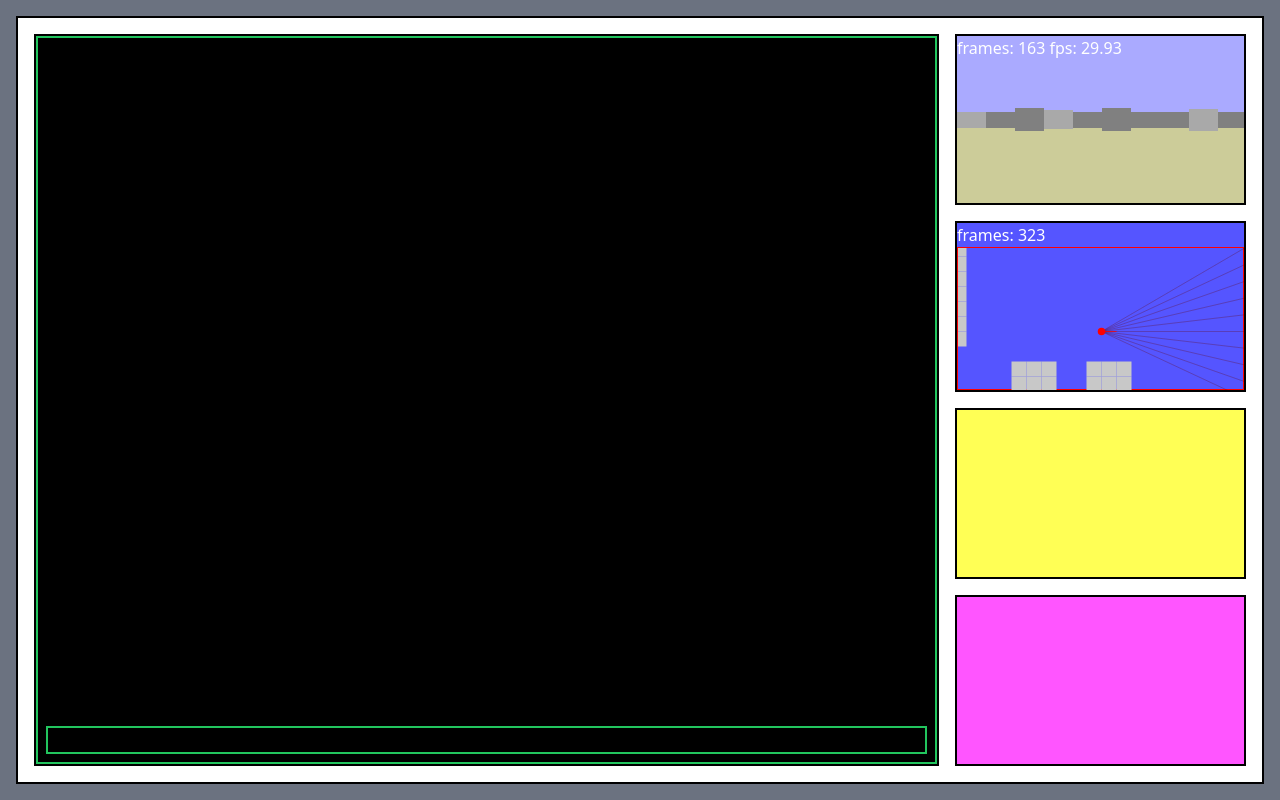
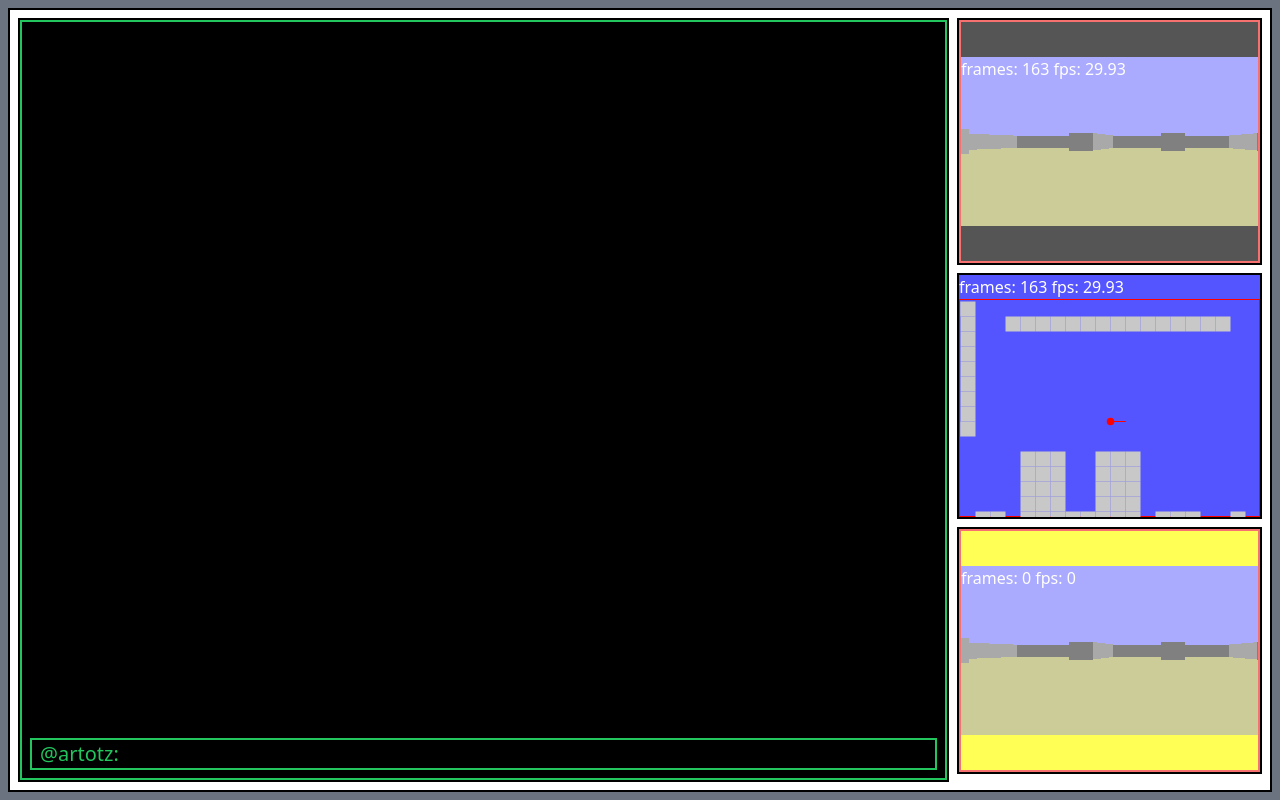
Before and after one commit to Artotz/react-canvas, a React (Vite) app: page / in a window 1280 px wide. Built offline with nearby package versions, Linux system fonts and the light colour scheme.

Commit message:
Forgot to push this earlier

```diff
--- a/src/App.tsx
+++ b/src/App.tsx
@@ -8,7 +8,7 @@ import "./styles.css";
 export default function App() {
   return (
     <div
-      className="flex full-size bg-gray-500 p-4 full-center"
+      className="flex full-size bg-gray-500 p-2 full-center"
       onContextMenu={(e) => {
         e.preventDefault();
         e.stopPropagation();
--- a/src/components/CLIModule/CLIModule.tsx
+++ b/src/components/CLIModule/CLIModule.tsx
@@ -2,6 +2,7 @@ import { useEffect, useState } from "react";
 import { LoremIpsum } from "./LoremIpsum";
 
 type CommandType = {
+  title: string;
   text: string;
   currentText: string;
   textRollingIndex: number;
@@ -19,7 +20,12 @@ export default function CLIModule() {
     input = document.getElementById("input")! as HTMLInputElement;
 
     setCommandHistory([
-      { text: input.value, currentText: "", textRollingIndex: -1 },
+      {
+        title: "@artotz: " + input.value,
+        text: "Command not found.",
+        currentText: "",
+        textRollingIndex: -1,
+      },
       ...commandHistory,
     ]);
 
@@ -50,12 +56,16 @@ export default function CLIModule() {
 
   return (
     /* ----- TERMINAL WRAPPER ----- */
-    <div className="flex flex-col-reverse w-full h-full bg-black border-green-500 border-solid border-2 p-2 gap-2 overflow-y-scroll no-scrollbar">
+    <div className="flex flex-col-reverse w-full h-full text-xl bg-black border-green-500 border-solid border-2 p-2 gap-2 overflow-y-scroll no-scrollbar">
       {/* ----- INPUT ----- */}
-      <form className="flex m-0" onSubmit={onSubmitForm}>
+      <form
+        className="flex m-0 px-2 border-green-500 border-solid border-2 text-green-500"
+        onSubmit={onSubmitForm}
+      >
+        @artotz:
         <input
           id="input"
-          className="flex flex-row w-full h-content px-2 focus:outline-none bg-black text-green-500 border-green-500 border-solid border-2"
+          className="flex flex-row w-full ml-2 h-content  focus:outline-none bg-black"
         ></input>
         {/* <button onClick={addCommand} className="flex bg-white px-2">
           send
@@ -67,9 +77,12 @@ export default function CLIModule() {
         return (
           <div
             key={i == 0 ? reloadAux : i}
-            className="flex flex-row w-full h-content px-2 text-left text-wrap break-all text-green-500 border-green-500 border-solid border-2"
+            className="flex flex-col w-full h-content px-2 text-left text-wrap break-all text-green-500 border-green-500 border-solid border-2"
           >
-            {i == 0 ? v.currentText + " <" : v.text + " <"}
+            <div className="flex">{v.title}</div>
+            <div className="flex">
+              {i == 0 ? v.currentText + " <" : v.text + " <"}
+            </div>
           </div>
         );
       })}
--- a/src/components/MapModule/MapModule.tsx
+++ b/src/components/MapModule/MapModule.tsx
@@ -1,5 +1,6 @@
 import { createRef, useEffect, useRef, useState } from "react";
 import {
+  drawingMap,
   // drawingMouse,
   map,
   mapHeight,
@@ -31,7 +32,7 @@ export type MapModuleProps = {
 export default function MapModule({
   _screenWidth = 480,
   _screenHeight = 300,
-  _targetFps = 60,
+  _targetFps = 30,
   moduleIndex = 0,
 }: MapModuleProps) {
   // ----- VARIABLES -----
@@ -77,6 +78,18 @@ export default function MapModule({
       for (var x = 0; x < mapWidth; x++) {
         var wall = map[y][x];
 
+        if (drawingMap[x][y] == 1) {
+          mapCtx.fillStyle = "rgb(200,100,100)";
+          mapCtx.fillRect(
+            // ... then draw a block on the minimap
+            x * miniMap.scale,
+            y * miniMap.scale,
+            miniMap.scale,
+            miniMap.scale
+          );
+          continue;
+        }
+
         if (wall > 0) {
           // if there is a wall block at this (x,y) ...
 
@@ -86,7 +99,7 @@ export default function MapModule({
             x * miniMap.scale,
             y * miniMap.scale,
             miniMap.scale,
-            miniMap.scale,
+            miniMap.scale
           );
         }
       }
@@ -102,7 +115,7 @@ export default function MapModule({
       player.y * miniMap.scale,
       0.25 * miniMap.scale,
       0,
-      2 * Math.PI,
+      2 * Math.PI
     );
     objectCtx.fill();
 
@@ -111,7 +124,7 @@ export default function MapModule({
     objectCtx.moveTo(player.x * miniMap.scale, player.y * miniMap.scale);
     objectCtx.lineTo(
       (player.x + Math.cos(player.rot)) * miniMap.scale,
-      (player.y + Math.sin(player.rot)) * miniMap.scale,
+      (player.y + Math.sin(player.rot)) * miniMap.scale
     );
     objectCtx.closePath();
     objectCtx.stroke();
@@ -135,69 +148,50 @@ export default function MapModule({
     objectCtx.clearRect(0, 0, objectCtx.canvas.width, objectCtx.canvas.height);
 
     if (moduleFocus[moduleIndex] == 1) {
-      mapCtx.translate(miniMap.offsetX, miniMap.offsetY);
-      objectCtx.translate(miniMap.offsetX, miniMap.offsetY);
+      //if (true) {
+      miniMap.drawingOffsetX = miniMap.offsetX;
+      miniMap.drawingOffsetY = miniMap.offsetY;
     } else {
-      mapCtx.translate(
-        -player.x * miniMap.scale + mapCtx.canvas.width / 2,
-        -player.y * miniMap.scale + mapCtx.canvas.height / 2,
-      );
-      objectCtx.translate(
-        -player.x * miniMap.scale + mapCtx.canvas.width / 2,
-        -player.y * miniMap.scale + mapCtx.canvas.height / 2,
-      );
+      miniMap.drawingOffsetX =
+        -player.x * miniMap.scale + mapCtx.canvas.width / 2;
+      miniMap.drawingOffsetY =
+        -player.y * miniMap.scale + mapCtx.canvas.height / 2;
     }
 
-    for (var i = 0; i < raycastingRays.length; i++) {
-      drawRay(raycastingRays[i].x, raycastingRays[i].y);
-    }
+    mapCtx.translate(miniMap.drawingOffsetX, miniMap.drawingOffsetY);
+    objectCtx.translate(miniMap.drawingOffsetX, miniMap.drawingOffsetY);
+
+    // draw rays
+    // for (var i = 0; i < raycastingRays.length; i++) {
+    //   drawRay(raycastingRays[i].x, raycastingRays[i].y);
+    // }
 
     drawMiniMap();
     drawPlayer();
 
-    // if (drawingMouse.pressed) {
-    //   drawingCtx.fillStyle = "red";
-    //   drawingCtx.beginPath();
-    //   drawingCtx.arc(
-    //     // draw a dot at the current player position
-    //     drawingMouse.pos[1].x,
-    //     drawingMouse.pos[1].y,
-    //     1 * miniMap.scale,
-    //     0,
-    //     2 * Math.PI,
-    //   );
-    //   drawingCtx.fill();
-
-    //   // console.log(drawingMouse.pos[1]);
-    // }
-
     mapCtx.setTransform(1, 0, 0, 1, 0, 0);
     objectCtx.setTransform(1, 0, 0, 1, 0, 0);
-
-    // console.log(
-    //   "W:",
-    //   (containerRef!.current! as any).clientWidth,
-    //   "H:",
-    //   (containerRef!.current! as any).clientHeight,
-    // );
-
-    // console.log(miniMap.scale);
   };
 
   // ----- MOUSE -----
 
   const handleMouseDown = (e: React.MouseEvent<HTMLDivElement, MouseEvent>) => {
     if (e.button == 0) {
-      //drawingMouse.pressed = true;
+      // let click = {
+      //   x: Math.floor((e.nativeEvent.layerX - miniMap.offsetX) / miniMap.scale),
+      //   y: Math.floor((e.nativeEvent.layerY - miniMap.offsetY) / miniMap.scale),
+      // };
+      // console.log(click);
     } else if (e.button == 1) {
       setLastClick({
         x: e.clientX - miniMap.offsetX,
         y: e.clientY - miniMap.offsetY,
       });
-    } else if (e.button == 2) {
-      miniMap.offsetX = 0;
-      miniMap.offsetY = 0;
     }
+    // else if (e.button == 2) {
+    //   miniMap.offsetX = 0;
+    //   miniMap.offsetY = 0;
+    // }
   };
 
   const handleMouseUp = (e: React.MouseEvent<HTMLDivElement, MouseEvent>) => {
@@ -217,21 +211,44 @@ export default function MapModule({
       miniMap.offsetY = -lastClick.y + e.clientY;
     }
 
-    // if (drawingMouse.pressed) {
-    //   drawingMouse.pos[0] = { ...drawingMouse.pos[1] };
-    //   drawingMouse.pos[1] = {
-    //     x: e.nativeEvent.layerX,
-    //     y: e.nativeEvent.layerY,
-    //   };
-
-    //   console.log(drawingMouse.pos[1]);
-    // }
-    //console.log(e);
+    if (e.buttons == 1) {
+      let click = {
+        x: Math.floor(
+          (e.nativeEvent.layerX - miniMap.drawingOffsetX) / miniMap.scale
+        ),
+        y: Math.floor(
+          (e.nativeEvent.layerY - miniMap.drawingOffsetY) / miniMap.scale
+        ),
+      };
+      if (
+        click.x < mapWidth &&
+        click.y < mapHeight &&
+        click.x >= 0 &&
+        click.y >= 0
+      )
+        drawingMap[click.x][click.y] = drawingMap[click.x][click.y] = 1;
+    } else if (e.buttons == 2) {
+      let click = {
+        x: Math.floor(
+          (e.nativeEvent.layerX - miniMap.drawingOffsetX) / miniMap.scale
+        ),
+        y: Math.floor(
+          (e.nativeEvent.layerY - miniMap.drawingOffsetY) / miniMap.scale
+        ),
+      };
+      if (
+        click.x < mapWidth &&
+        click.y < mapHeight &&
+        click.x >= 0 &&
+        click.y >= 0
+      )
+        drawingMap[click.x][click.y] = drawingMap[click.x][click.y] = 0;
+    }
   };
 
   const handleMouseWheel = (e: React.WheelEvent<HTMLDivElement>) => {
     if (e.deltaY > 0) {
-      miniMap.scale += miniMap.scale == 20 ? 0 : 1;
+      miniMap.scale += miniMap.scale == 30 ? 0 : 1;
     } else if (e.deltaY < 0) {
       miniMap.scale -= miniMap.scale == 5 ? 0 : 1;
     }
@@ -253,6 +270,8 @@ export default function MapModule({
 
     objectCanvas = document.getElementsByTagName("canvas")[1];
     objectCtx = objectCanvas!.getContext("2d")!;
+
+    draw();
 
     // drawingCanvas = document.getElementsByTagName("canvas")[2];
     // drawingCtx = drawingCanvas!.getContext("2d")!;
@@ -308,7 +327,7 @@ export default function MapModule({
         console.log("resize");
       }}
     >
-      frames: {frameCountState}
+      frames: {frameCountState} fps: {fpsState}
       <div
         style={{
           position: "relative",
--- a/src/components/MissionMenu/MissionMenu.tsx
+++ b/src/components/MissionMenu/MissionMenu.tsx
@@ -26,7 +26,6 @@ export default function MissionMenu() {
     "#555",
     "#55f",
     "#ff5",
-    "#f5f",
   ]);
 
   // useEffect(() => {
@@ -125,7 +124,7 @@ export default function MissionMenu() {
   }, []);
 
   return (
-    <div className="grid grid-rows-4 grid-cols-4 gap-4 full-size bg-white p-4 border-solid border-2 border-black">
+    <div className="grid grid-rows-3 grid-cols-4 gap-2 full-size bg-white p-2 border-solid border-2 border-black">
       {colors.map((v, i) => {
         return (
           <div
@@ -147,6 +146,7 @@ export default function MissionMenu() {
             {i == 0 && <CLIModule />}
             {i == 1 && <Bruh moduleIndex={1} />}
             {i == 2 && <MapModule moduleIndex={2} />}
+            {i == 3 && <Bruh moduleIndex={3} fps={0} />}
           </div>
         );
       })}
--- a/src/components/RaycastingModule/Bruh.tsx
+++ b/src/components/RaycastingModule/Bruh.tsx
@@ -2,7 +2,7 @@ import { createRef, useEffect, useState } from "react";
 import { moduleFocus } from "../../utils/GameVariables";
 import RaycastingModule from "./RaycastingModule";
 
-export default function Bruh({ moduleIndex = 0 }) {
+export default function Bruh({ moduleIndex = 0, fps = 30 }) {
   const sizeRef = createRef<HTMLDivElement>();
   const [sizeState, setSizeState] = useState({ w: 0, h: 0 });
 
@@ -10,7 +10,8 @@ export default function Bruh({ moduleIndex = 0 }) {
     if (sizeRef.current != null) {
       setSizeState({
         w: sizeRef.current?.clientWidth,
-        h: sizeRef.current?.clientHeight,
+        // h: sizeRef.current?.clientHeight,
+        h: Math.floor(sizeRef.current?.clientWidth / (16 / 9)),
       });
     }
   }, [moduleFocus[moduleIndex]]);
@@ -22,6 +23,7 @@ export default function Bruh({ moduleIndex = 0 }) {
         key={sizeState.w}
         width={sizeState.w}
         height={sizeState.h}
+        _targetFps={fps}
       />
     </div>
   );
--- a/src/components/RaycastingModule/RaycastingModule.tsx
+++ b/src/components/RaycastingModule/RaycastingModule.tsx
@@ -31,7 +31,7 @@ type ScreenStrip = { top: number; left: number; height: number; color: string };
 export default function RaycastingModule({
   width = 100,
   height = 100,
-  _numRays = 10,
+  _numRays = 100,
   _fov = 60,
   _targetFps = 30,
 }: RaycastingModuleProps) {
@@ -53,6 +53,7 @@ export default function RaycastingModule({
   const numRays = _numRays;
   const fov = (_fov * Math.PI) / 180;
 
+  // const stripWidth = Math.ceil(screenWidth / numRays);
   const stripWidth = Math.ceil(screenWidth / numRays);
   //const fovHalf = fov / 2;
 
@@ -75,16 +76,18 @@ export default function RaycastingModule({
   const initScreen = () => {
     _screenStrips.length = 0;
 
-    for (var i = 0; i < screenWidth; i += stripWidth) {
+    for (var i = 0; i < numRays; i++) {
       let strip = {
         top: 0,
-        left: i,
+        left: i * stripWidth,
         height: 0,
         color: "grey",
       };
 
       _screenStrips.push(strip);
     }
+
+    draw();
   };
 
   // ----- RAYCASTING -----
@@ -99,7 +102,7 @@ export default function RaycastingModule({
       // The distance from the viewer to the point
       // on the screen, simply Pythagoras.
       var rayViewDist = Math.sqrt(
-        rayScreenPos * rayScreenPos + viewDist * viewDist,
+        rayScreenPos * rayScreenPos + viewDist * viewDist
       );
 
       // The angle of the ray, relative to the viewing direction
@@ -110,7 +113,7 @@ export default function RaycastingModule({
         // Add the players viewing direction
         // to get the angle in world space
         player.rot + rayAngle,
-        stripIdx++,
+        stripIdx++
       );
     }
     setScreenStrips([..._screenStrips]);
@@ -210,7 +213,9 @@ export default function RaycastingModule({
 
     if (dist) {
       //drawRay(xHit, yHit);
-      raycastingRays[stripIdx] = { x: xHit, y: yHit };
+
+      // draw rays
+      //raycastingRays[stripIdx] = { x: xHit, y: yHit };
 
       var strip = _screenStrips[stripIdx];
 
@@ -226,7 +231,7 @@ export default function RaycastingModule({
       // "real" wall height in the game world is 1 unit, the distance from the player to the screen is viewDist,
       // thus the height on the screen is equal to wall_height_real * viewDist / dist
 
-      var height = Math.round(viewDist / dist);
+      var height = Math.round((0.75 * viewDist) / dist);
 
       // width is the same, but we have to stretch the texture to a factor of stripWidth to make it fill the strip correctly
       //var width = height * stripWidth;
@@ -268,7 +273,8 @@ export default function RaycastingModule({
       }
     }
 
-    // console.log("RaycastingModule");
+    console.log("RaycastingModule");
+    console.log(screenWidth, screenHeight, stripWidth);
 
     const render = () => {
       animationFrameId = window.requestAnimationFrame(render);
@@ -307,10 +313,11 @@ export default function RaycastingModule({
   // ----- HTML -----
 
   return (
-    <div className="flex full-size full-center overflow-hidden">
+    <div className="flex full-size full-center overflow-hidden border-red-400 border-2 border-solid">
       <div
         style={{
           position: "relative",
+          overflow: "hidden",
           width: screenWidth + "px",
           height: screenHeight + "px",
         }}
```
Also changed, not shown: src/utils/GameVariables.ts (+17 -4 lines).
